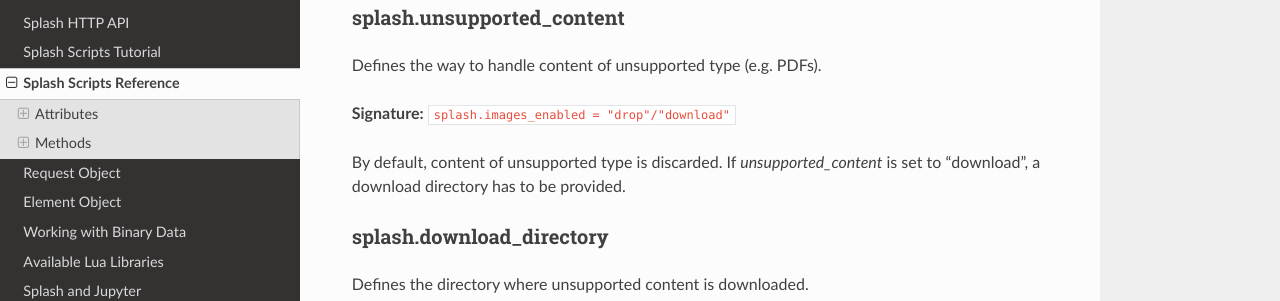
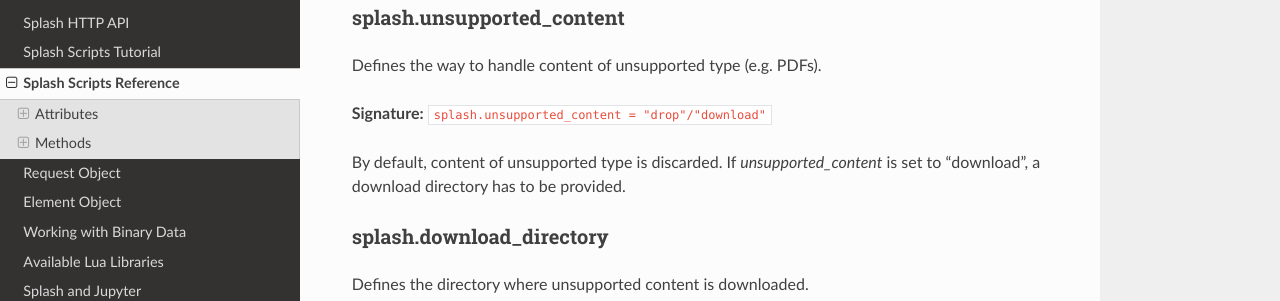
Before and after one commit to scrapinghub/splash, a Sphinx documentation site: the page built from docs/scripting-ref.rst, in a window 1280 px wide and 900 px high, scrolled down 2601 px. Shown: the part 152-453 px from the top of the window. Built offline with Sphinx 7.4.7 and the Read the Docs theme 2.0.0, drawn with Linux system fonts in a browser that asks for light colours; pages that are not in the unit, such as notebooks, are missing from menus.

Commit message:
fixing copy/paste error

```diff
--- a/docs/scripting-ref.rst
+++ b/docs/scripting-ref.rst
@@ -151,7 +151,7 @@
 
 Defines the way to handle content of unsupported type (e.g. PDFs).
 
-**Signature:** ``splash.images_enabled = "drop"/"download"``
+**Signature:** ``splash.unsupported_content = "drop"/"download"``
 
 By default, content of unsupported type is discarded. If `unsupported_content`
 is set to "download", a download directory has to be provided.
```
